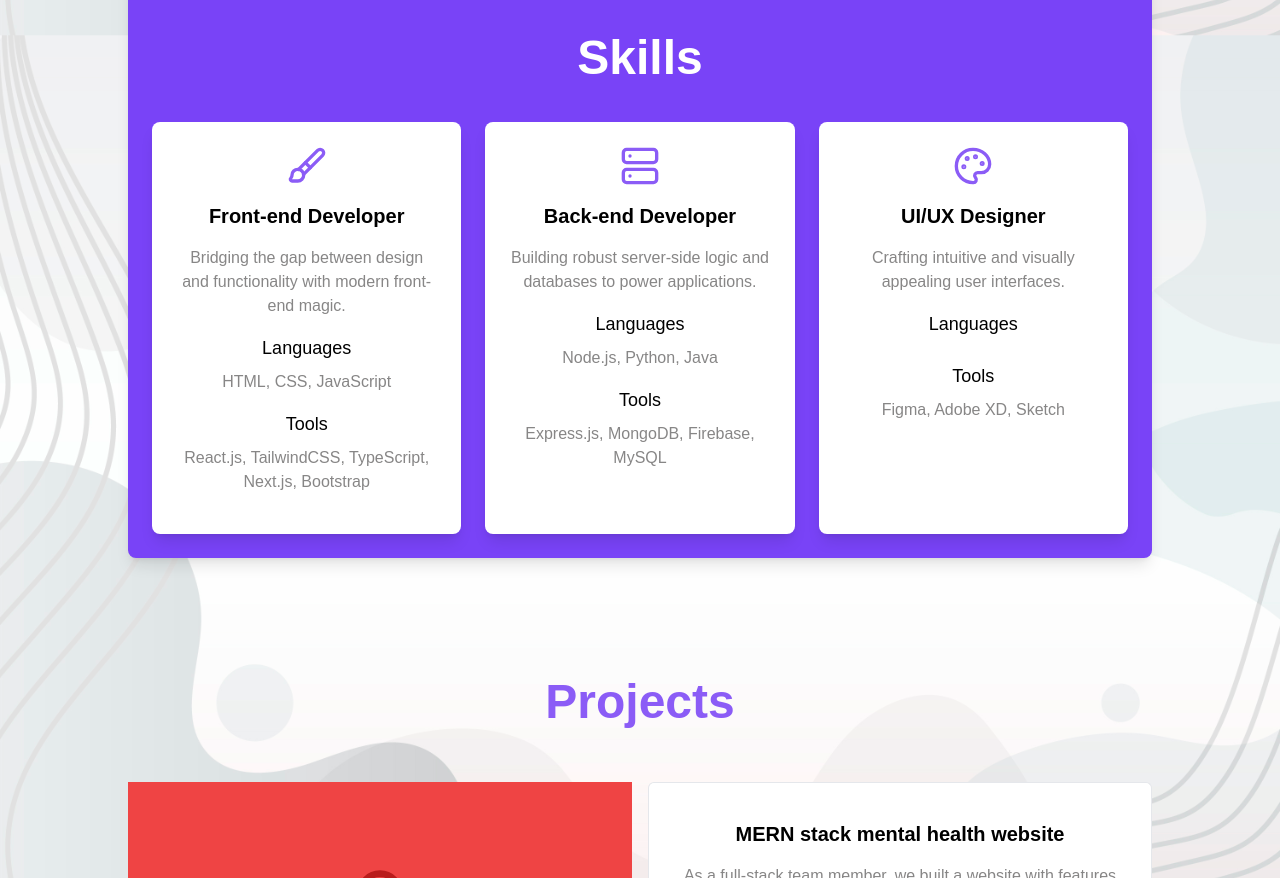
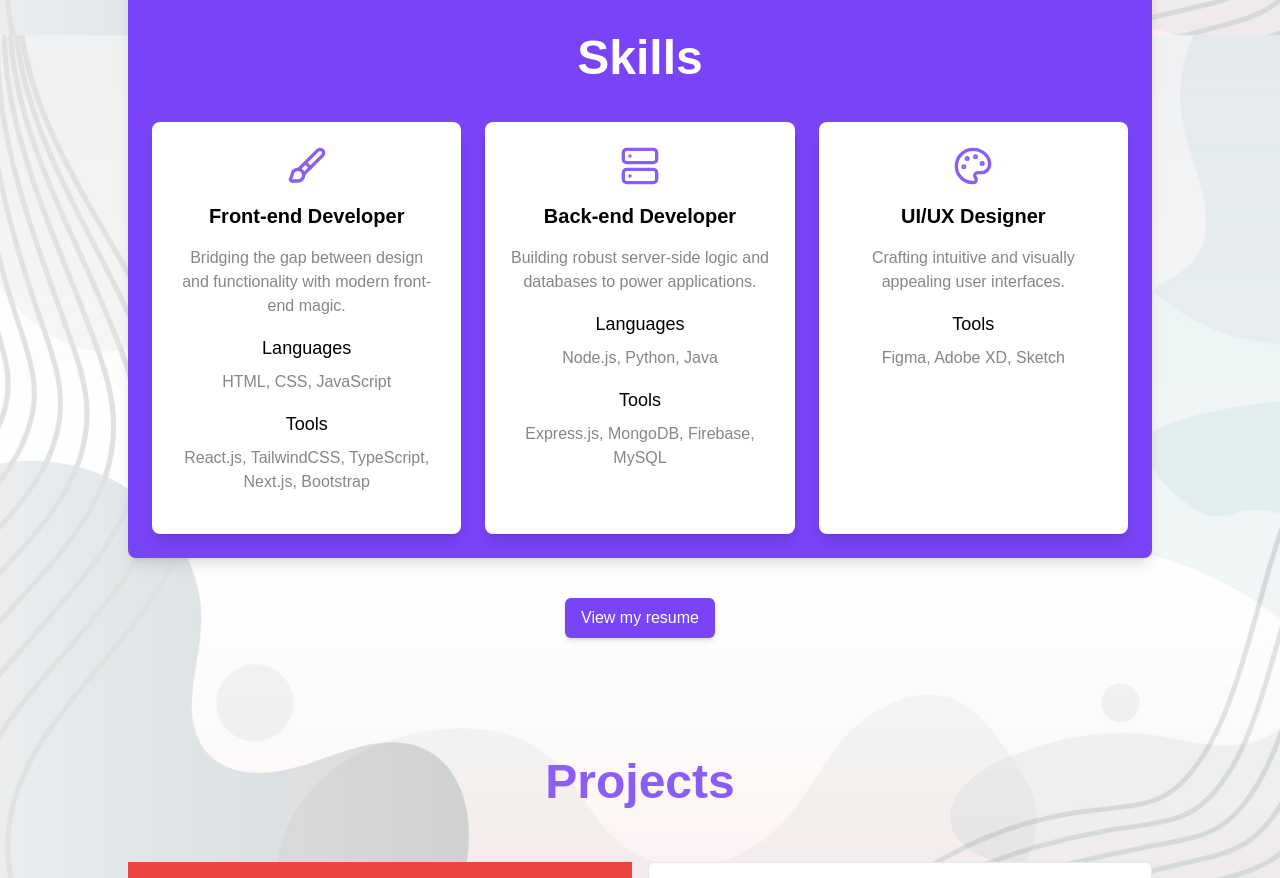
Before and after one commit to Duydao28102004/AlexDaoCV, a React (Vite) app: page / in a window 1280 px wide. Shown: the part 818-1696 px from the top of the page. Built offline with nearby package versions, Linux system fonts and the light colour scheme.

Commit message:
add button to access to the cv

```diff
--- a/src/components/Skills.jsx
+++ b/src/components/Skills.jsx
@@ -2,7 +2,7 @@ import { Brush, Server, Palette } from 'lucide-react';
 
 const Skills = () => {
     return (
-        <div className="flex justify-center items-center w-full py-10">
+        <div className="flex flex-col justify-center items-center w-full py-10">
             {/* Secondary background container */}
             <div className="bg-secondaryBackground w-[80vw] rounded-lg shadow-lg flex flex-col items-center p-6">
                 <h1 className="text-5xl font-bold text-white my-10">Skills</h1>
@@ -36,14 +36,27 @@ const Skills = () => {
                             <h2 className="text-secondary text-center mb-4">
                                 {skill.description}
                             </h2>
-                            <h1 className="text-lg font-medium text-black mx-auto mb-2">Languages</h1>
-                            <h2 className="text-secondary text-center mb-4">{skill.languages}</h2>
+                            {skill.languages == null ? null : (
+                                <div>
+                                    <h1 className="text-lg font-medium text-black text-center mb-2">Languages</h1>
+                                    <h2 className="text-secondary text-center mb-4">{skill.languages}</h2>
+                                </div>
+                            )}
                             <h1 className="text-lg font-medium text-black mx-auto mb-2">Tools</h1>
                             <h2 className="text-secondary text-center mb-4">{skill.tools}</h2>
                         </div>
                     ))}
                 </div>
             </div>
+            <a
+                href="https://drive.google.com/file/d/1Vif23Q5AJTuCwLVIVhaoND2o23hiYzm2/view?usp=sharing"
+                target="_blank"
+                rel="noopener noreferrer"
+            >
+                <button className="bg-secondaryBackground text-white px-4 py-2 rounded-md shadow-md hover:bg-accent transition duration-300 mt-10">
+                    View my resume
+                </button>
+            </a>
         </div>
     );
 };
```
